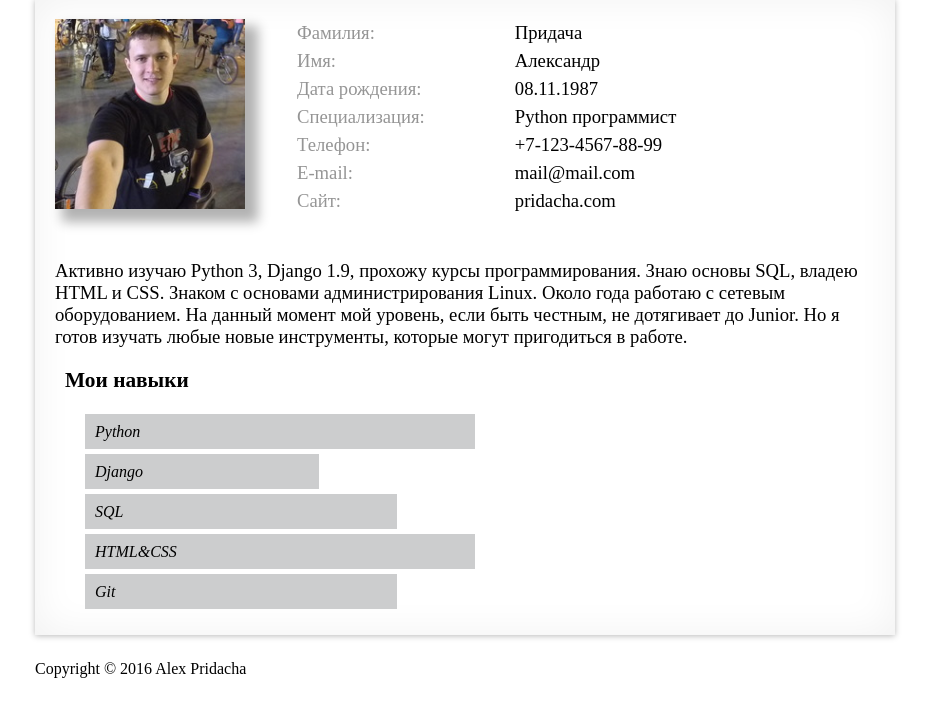
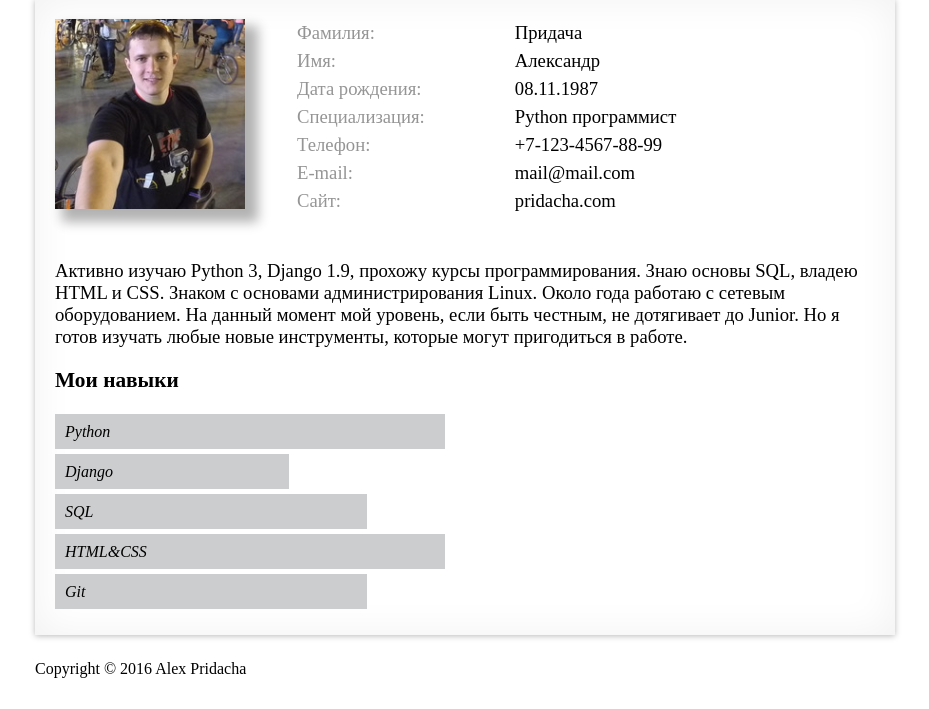
Before and after one commit to Spalexy/my_site, a Django app: page / in a window 1280 px wide. Shown: the part 91-800 px from the top of the page, without its empty margins (171-1100 px from the left). Run offline with Django 3.2, Linux system fonts and the light colour scheme.

Commit message:
Блок "Мои навыки"
Подправил отображение

```diff
--- a/static/style.css
+++ b/static/style.css
@@ -89,12 +89,16 @@ body {
 #skills {
     font-size: 16pt;
     font-weight: bolder;
-    margin-left: 20px;
+    margin-left: 10px;
     margin-top: 20px;
 }
 
 ul {
     list-style: none;
+}
+
+#chart {
+    padding-left: 10px;
 }
 
 #chart li.one {
```
